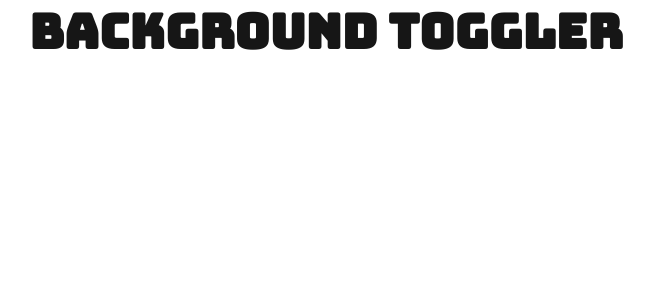
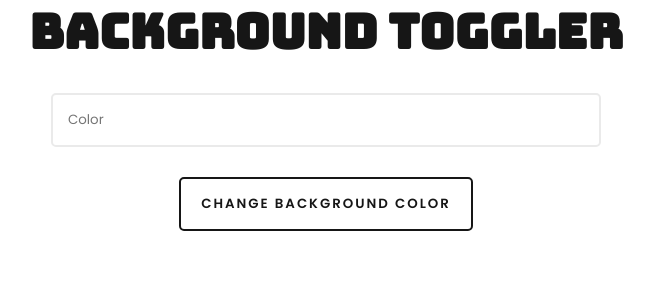
Before and after one commit to parav-jaikrishan/react, a React (Create React App) app in the folder background-toggler/: page / in a window 1280 px wide. Shown: the top 300 px of the page, without its empty margins (314-968 px from the left). Built offline with nearby package versions, Linux system fonts and the light colour scheme.

Commit message:
Added JS for color changing

```diff
--- a/background-toggler/src/App.js
+++ b/background-toggler/src/App.js
@@ -1,10 +1,25 @@
 import './App.css';
 import Header from './components/Header/header';
+import Form from './components/Form/form';
+import { useState } from 'react';
 
 function App() {
+  const [inputValue, setInputValue] = useState("");
+  const [bgColor, setBgColor] = useState("");
+
+  const changeInputValue = e => {
+    setInputValue(e.target.value);
+  }
+
+  const changeBgColor = (e) => {
+    e.preventDefault();
+    setBgColor(inputValue);
+  }
+
   return (
-    <div className="App">
+    <div style={{ backgroundColor: `${bgColor}` }} className="App">
       <Header />
+      <Form onSubmission={changeBgColor} inputValue={inputValue} changeInputValue = {changeInputValue}/>
     </div>
   );
 }
```
